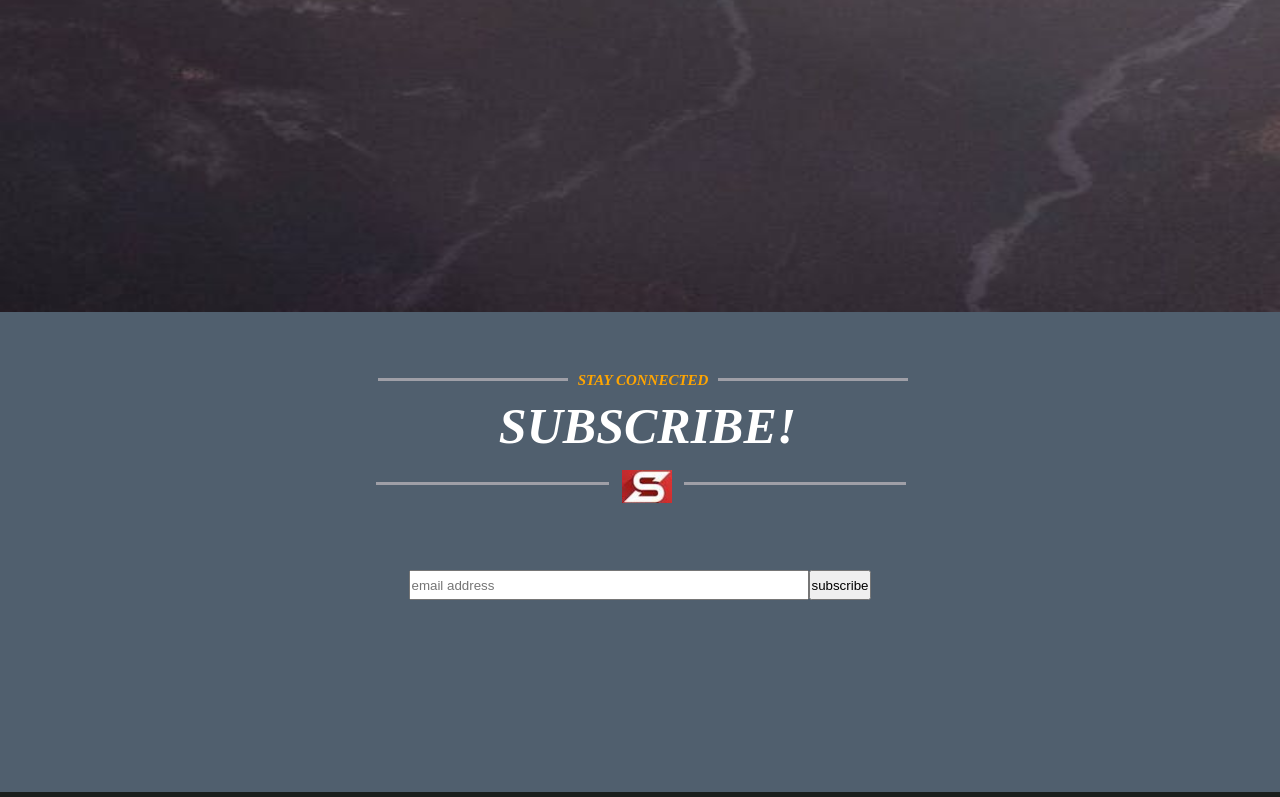
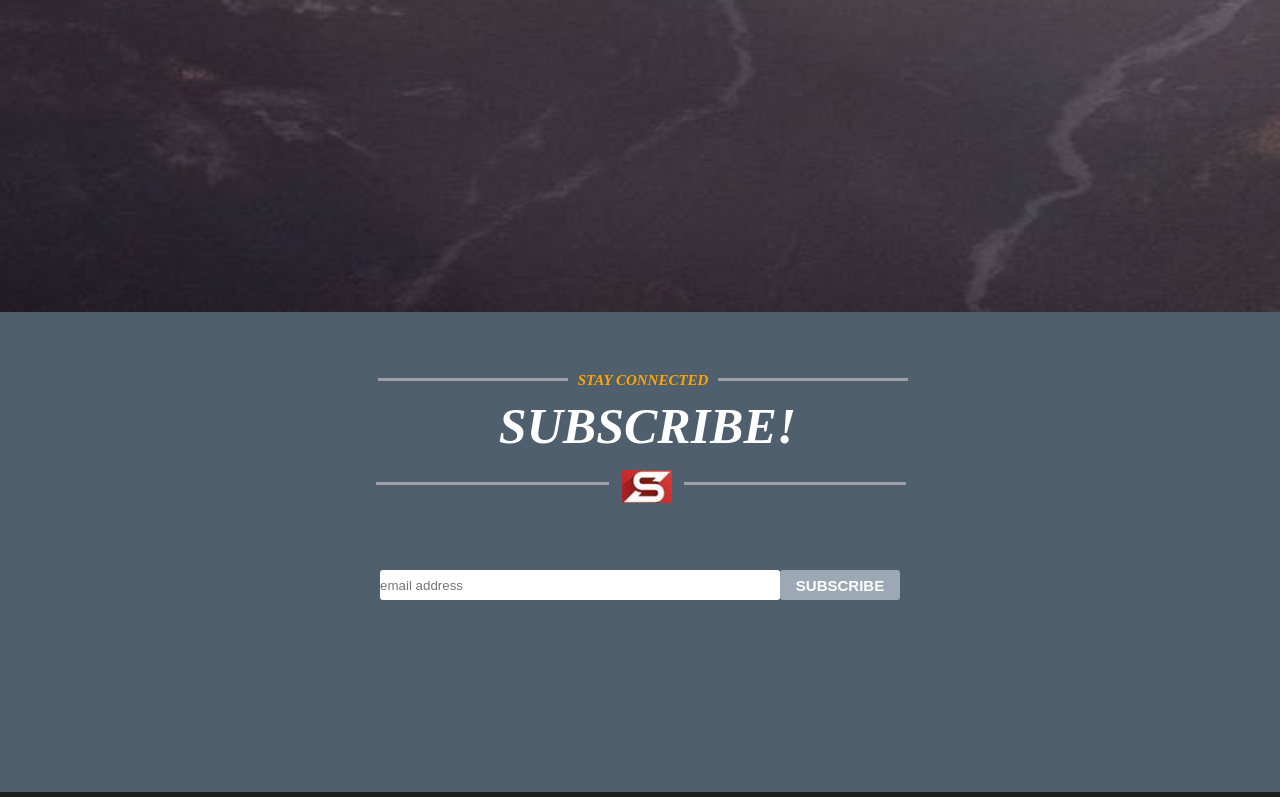
Before and after one commit to sumonkhan2220/personal-side, a React (Vite) app: page / in a window 1280 px wide. Shown: the part 648-1445 px from the top of the page. Built offline with nearby package versions, Linux system fonts and the light colour scheme.

Commit message:
six comment

```diff
--- a/src/pages/EndPage.css
+++ b/src/pages/EndPage.css
@@ -54,6 +54,7 @@
   margin-left: 8.5%;
   margin-top: 25px;
   margin-bottom: 15px;
+  /* font-family: "Fira Sans", sans-serif; */
 }
 
 .line-design2 img {
@@ -97,4 +98,17 @@
 input {
   width: 50vh;
   height: 30px;
+  border: none;
+  border-radius: 3px;
 }
+
+button {
+  width: 15vh;
+  border: none;
+  border-radius: 3px;
+  background-color: #9ca8b4;
+  color: white;
+  font-size: 15px;
+  text-transform: uppercase;
+  font-weight: bold;
+}
--- a/src/pages/EndPage.jsx
+++ b/src/pages/EndPage.jsx
@@ -1,7 +1,18 @@
-import React from "react";
+import React, { useState } from "react";
 import image15 from "../assets/image15.jpg";
 import "./EndPage.css";
 const EndPage = () => {
+  const [email, setEmail] = useState("");
+
+  const handleChange = (e) => {
+    setEmail(e.target.value);
+  };
+
+  const handleSubmit = (e) => {
+    e.preventDefault();
+    console.log(email);
+    setEmail("");
+  };
   return (
     <div className="End_MainDiv">
       <div className="end-container">
@@ -20,10 +31,18 @@ const EndPage = () => {
         </div>
       </div>
 
-      <div className="input_Tag">
-        <input type="email" name="email" placeholder="email address" />
-        <button>subscribe</button>
-      </div>
+      <form onSubmit={handleSubmit}>
+        <div className="input_Tag">
+          <input
+            type="email"
+            name="email"
+            placeholder="email address"
+            onChange={handleChange}
+            value={email}
+          />
+          <button type="submit">subscribe</button>
+        </div>
+      </form>
     </div>
   );
 };
--- a/src/pages/Home.css
+++ b/src/pages/Home.css
@@ -56,6 +56,8 @@
   width: 490px;
   justify-content: center;
   margin: 15px;
+  /* font-family: "Montserrat", sans-serif; */
+  /* font-weight: bold; */
 }
 
 .content-mid h1 {
@@ -69,6 +71,7 @@
 
 .style-div {
   margin: 30px;
+  font-family: "Montserrat", sans-serif;
 }
 
 .style-div p {
```
